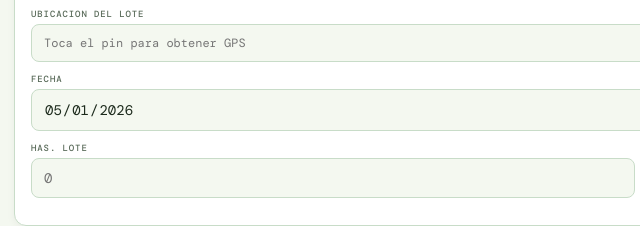
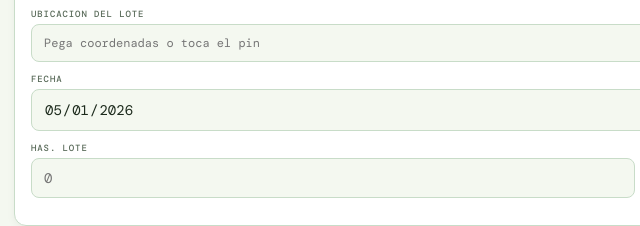
Before and after one commit to Mariano986/mariano, a plain HTML site: page index.html in a window 1280 px wide. Shown: the part 355-581 px from the top of the page, 0-640 px from the left. Drawn offline with nearby package versions, Linux system fonts and the light colour scheme.

Commit message:
Add files via upload

```diff
--- a/index.html
+++ b/index.html
@@ -116,7 +116,7 @@ textarea{resize:none;height:76px}
     <div class="f"><label>Cultivo</label><input type="text" id="fcu" placeholder="Ej: Soja, Maiz, Trigo" autocomplete="off"></div>
     <div class="f"><label>Ubicacion del Lote</label>
       <div class="gps-row">
-        <input type="text" id="fub" placeholder="Toca el pin para obtener GPS" readonly>
+        <input type="text" id="fub" placeholder="Pega coordenadas o toca el pin" autocomplete="off">
         <button class="gps-btn" id="btnGpsA">📍</button>
       </div>
     </div>
@@ -223,7 +223,7 @@ textarea{resize:none;height:76px}
     <div class="f"><label>Cultivo</label><input type="text" id="scu" placeholder="Ej: Avena, Centeno, Vicia" autocomplete="off"></div>
     <div class="f"><label>Ubicacion del Lote</label>
       <div class="gps-row">
-        <input type="text" id="sub" placeholder="Toca el pin para obtener GPS" readonly>
+        <input type="text" id="sub" placeholder="Pega coordenadas o toca el pin" autocomplete="off">
         <button class="gps-btn" id="btnGpsS">📍</button>
       </div>
     </div>
```
